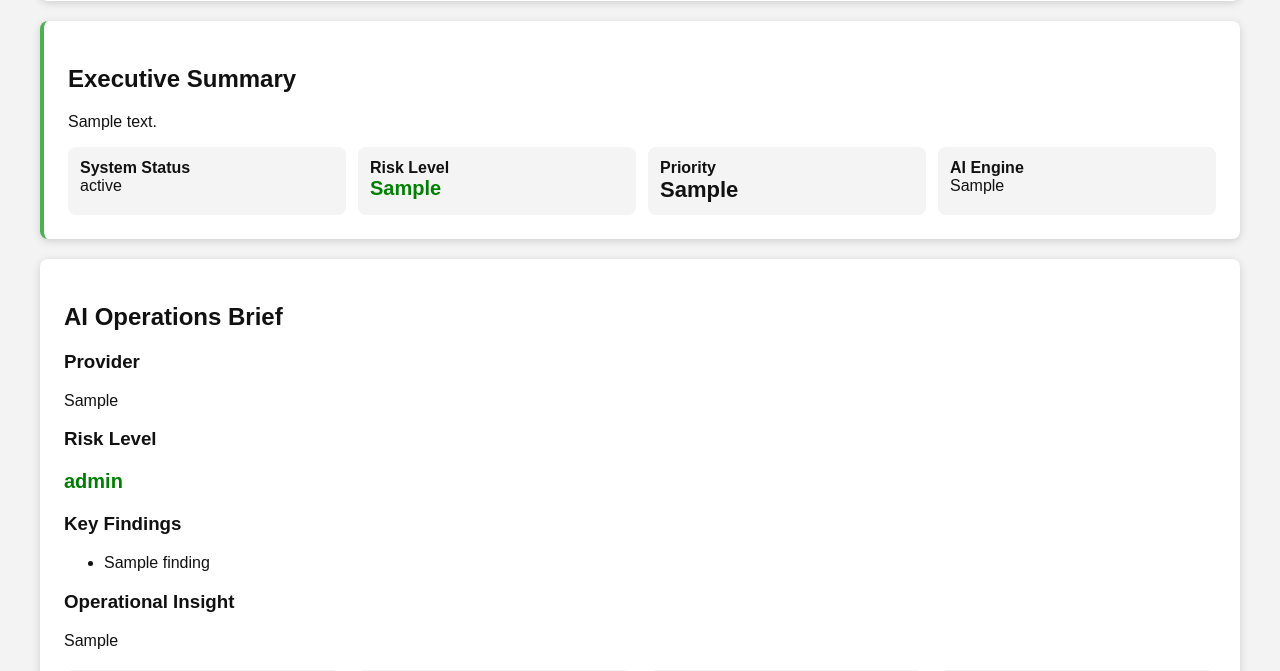
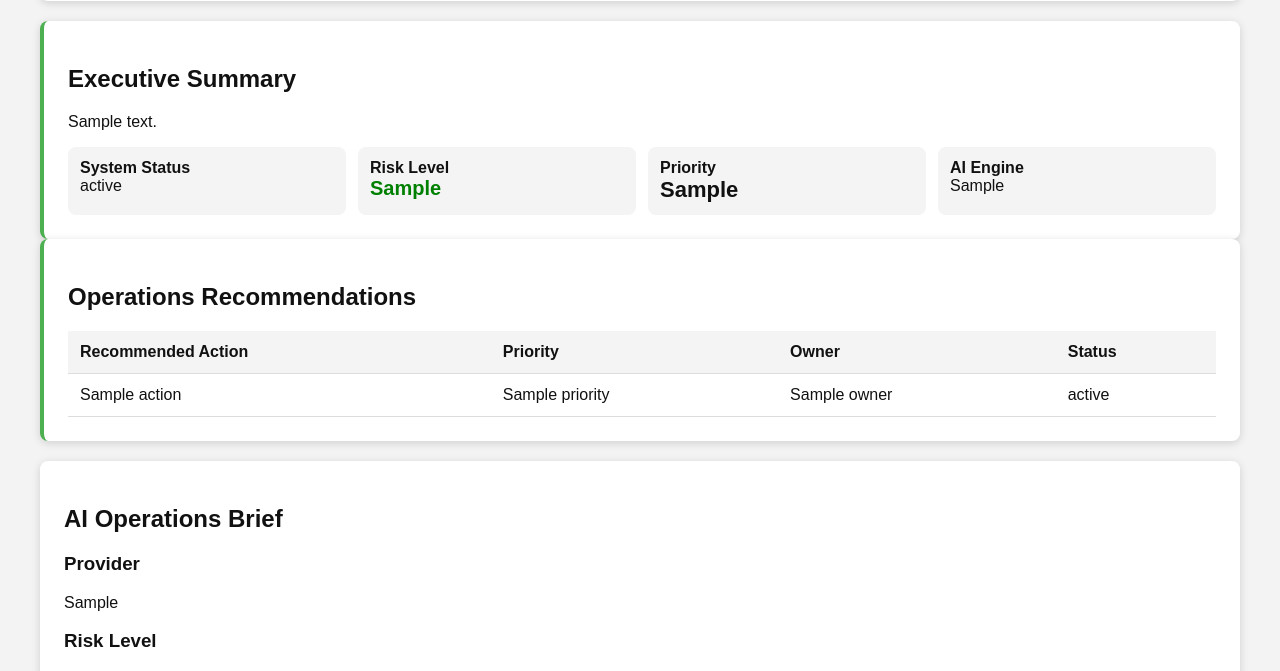
Before and after one commit to grgdougall-crypto/linux-ops-automation-lab, a Flask app: template dashboard/templates/index.html in a window 1280 px wide. Shown: the part 1539-2210 px from the top of the page. Run offline with Flask 3, Linux system fonts and the light colour scheme; the template is opened without the code that fills it: most values are stand-ins (such as "Sample title", 1, 10 or a date in 2020).

Commit message:
Add dynamic operations recommendations

```diff
--- a/dashboard/app.py
+++ b/dashboard/app.py
@@ -405,7 +405,6 @@ def get_advisor_response(question_type, persona, report_data, ai_summary, insigh
         "priority": "P3"
     }
 
-
 @app.route("/")
 def home():
     report_data = get_latest_report_data()
@@ -430,6 +429,74 @@ def home():
         ai_summary,
         insight
     )
+
+    recommendations = []
+
+    health_score = report_data["current_health_score"]
+
+    try:
+        disk_usage = int(str(report_data["disk_usage"]).replace("%", ""))
+    except Exception:
+        disk_usage = 0
+
+    try:
+        memory_used = float(str(report_data["memory_used"]).replace("Gi", ""))
+    except Exception:
+        memory_used = 0
+
+    if health_score < 80:
+        recommendations.append({
+            "action": "Investigate Health Score Degradation",
+            "priority": "P1",
+            "owner": "Security",
+            "status": "Open"
+        })
+
+    if disk_usage > 80:
+        recommendations.append({
+            "action": "Review Disk Capacity",
+            "priority": "P2",
+            "owner": "Operations",
+            "status": "Open"
+        })
+
+    if memory_used > 8:
+        recommendations.append({
+            "action": "Investigate Memory Consumption",
+            "priority": "P2",
+            "owner": "Reliability",
+            "status": "Open"
+        })
+
+    if automation_data["status"] != "SUCCESS":
+        recommendations.append({
+            "action": "Investigate Automation Failure",
+            "priority": "P1",
+            "owner": "Operations",
+            "status": "Open"
+        })
+
+    if len(recommendations) == 0:
+        recommendations.append({
+            "action": "Continue Monitoring",
+            "priority": "P4",
+            "owner": "Operations",
+            "status": "Active"
+        })
+
+        recommendations.append({
+            "action": "Review Memory Trends",
+            "priority": "P4",
+            "owner": "Reliability",
+            "status": "Scheduled"
+        })
+
+        recommendations.append({
+            "action": "Validate Report Retention",
+            "priority": "P4",
+            "owner": "Security",
+            "status": "Scheduled"
+        })
 
     last_analysis_time = automation_data["last_run"]
 
@@ -468,7 +535,8 @@ def home():
         advisor_impact=advisor_response["impact"],
         advisor_confidence=advisor_response["confidence"],
         advisor_priority=advisor_response["priority"],
-	executive_summary=f"System status is {report_data['status']} with a health score of {report_data['current_health_score']}/100. Current risk is {advisor_response['impact']}. Recommended action: {ai_summary['recommendation']}",
+        recommendations=recommendations,
+        executive_summary=f"System status is {report_data['status']} with a health score of {report_data['current_health_score']}/100. Current risk is {advisor_response['impact']}. Recommended action: {ai_summary['recommendation']}",
         operational_insight=insight["insight"],
         insight_impact=insight["impact"],
         insight_confidence=insight["confidence"],
@@ -476,6 +544,5 @@ def home():
         insight_review=insight["review"]
     )
 
-
 if __name__ == "__main__":
     app.run(debug=True)
--- a/dashboard/static/style.css
+++ b/dashboard/static/style.css
@@ -305,3 +305,24 @@ body {
 .chart-card canvas {
     max-height: 320px;
 }
+
+.recommendations-card {
+    border-left: 4px solid #4caf50;
+}
+
+.recommendations-table {
+    width: 100%;
+    border-collapse: collapse;
+    margin-top: 15px;
+}
+
+.recommendations-table th,
+.recommendations-table td {
+    text-align: left;
+    padding: 12px;
+    border-bottom: 1px solid #ddd;
+}
+
+.recommendations-table th {
+    background: #f4f4f4;
+}
--- a/dashboard/templates/index.html
+++ b/dashboard/templates/index.html
@@ -138,6 +138,32 @@
             {{ ai_provider }}
         </div>
     </div>
+</div>
+
+<div class="card recommendations-card">
+    <h2>Operations Recommendations</h2>
+
+    <table class="recommendations-table">
+        <thead>
+            <tr>
+                <th>Recommended Action</th>
+                <th>Priority</th>
+                <th>Owner</th>
+                <th>Status</th>
+            </tr>
+        </thead>
+
+        <tbody>
+            {% for recommendation in recommendations %}
+                <tr>
+                    <td>{{ recommendation.action }}</td>
+                    <td>{{ recommendation.priority }}</td>
+                    <td>{{ recommendation.owner }}</td>
+                    <td>{{ recommendation.status }}</td>
+                </tr>
+            {% endfor %}
+        </tbody>
+    </table>
 </div>
 
     <div class="card ai-card">
```
